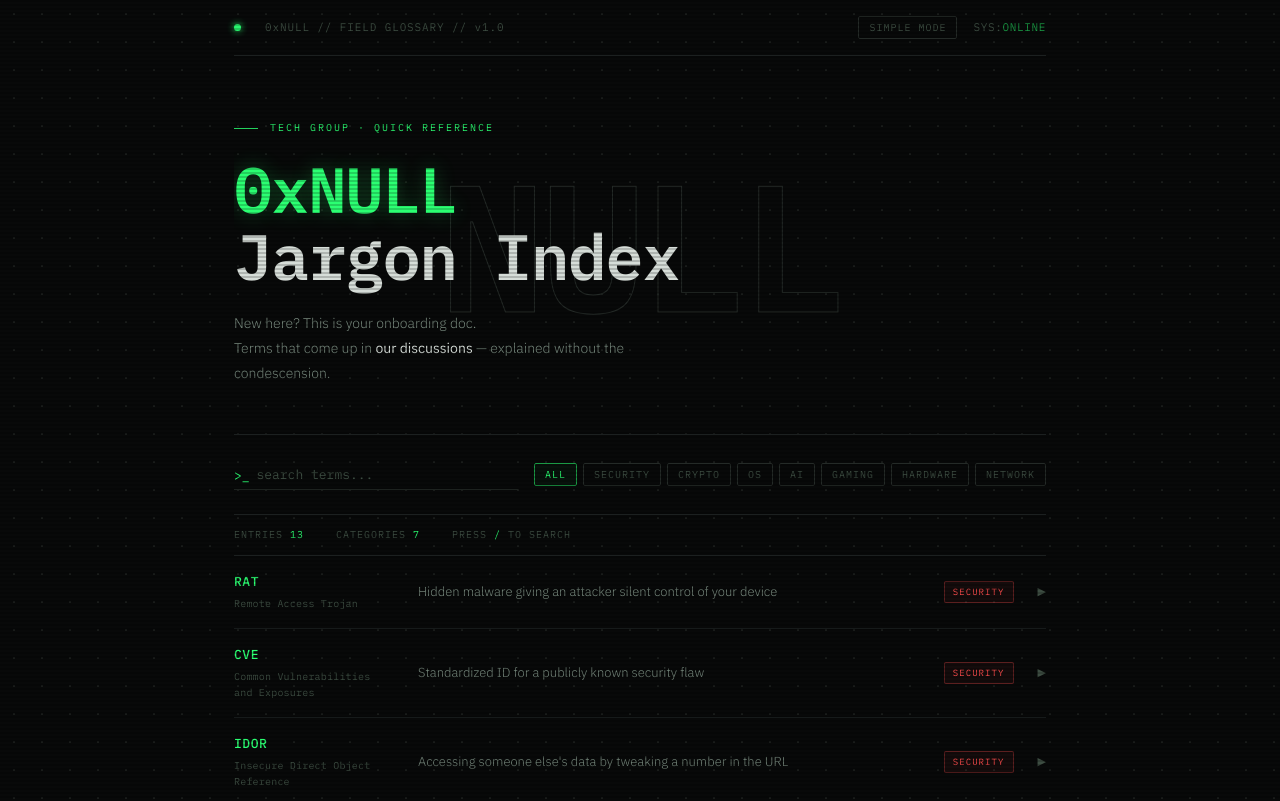
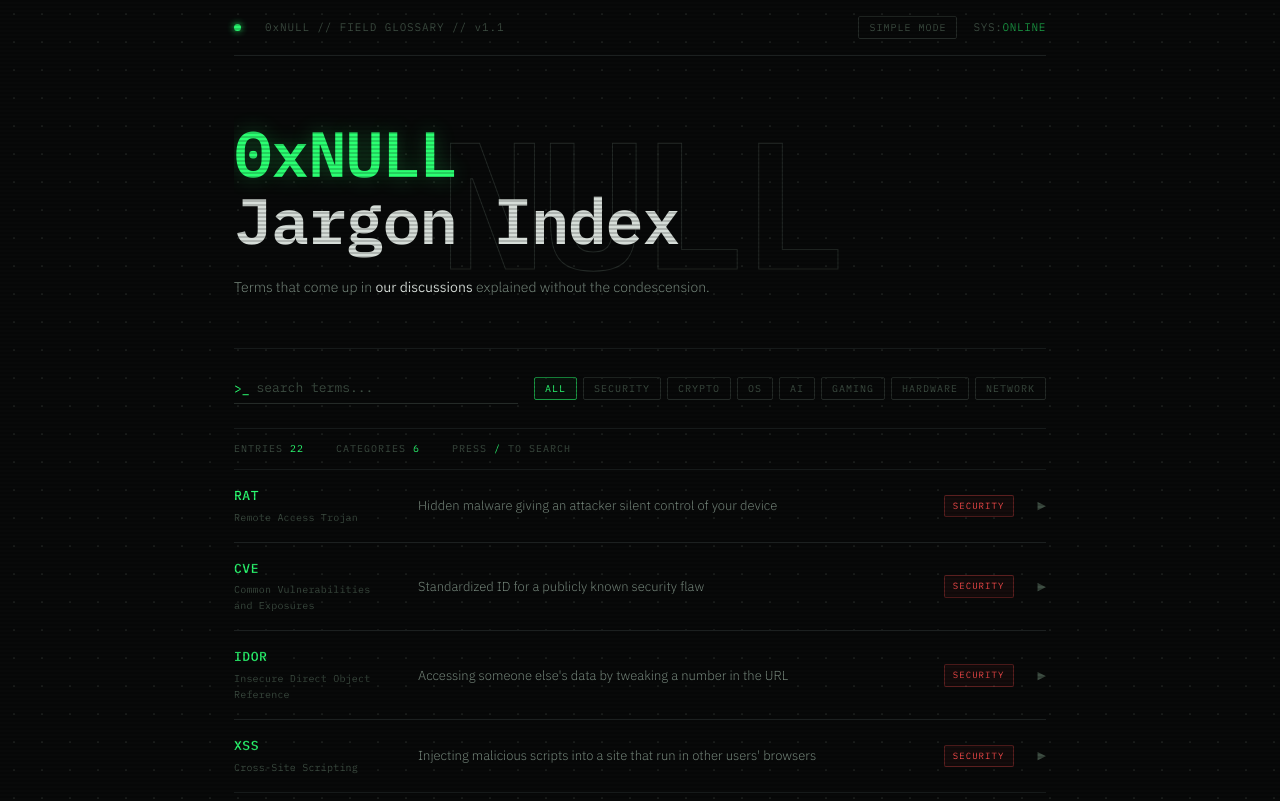
Before and after one commit to feelsunbreeze/0xNULL-Glossary, a plain HTML site: page index.html in a window 1280 px wide. Shown: the top 801 px of the page. Drawn offline with Linux system fonts and the light colour scheme.

Commit message:
added new entries

```diff
--- a/index.html
+++ b/index.html
@@ -850,7 +850,7 @@ body.simple .footer-right a { color: #888; }
   <div class="topbar">
     <div class="topbar-left">
       <div class="status-dot"></div>
-      <span class="topbar-id">0xNULL // FIELD GLOSSARY // v1.0</span>
+      <span class="topbar-id">0xNULL // FIELD GLOSSARY // v1.1</span>
     </div>
     <div style="display:flex;align-items:center;gap:1rem;">
       <button id="simple-toggle" onclick="toggleSimple()" title="Toggle simple mode">simple mode</button>
@@ -861,11 +861,9 @@ body.simple .footer-right a { color: #888; }
   <!-- HERO -->
   <div class="hero">
     <div class="hero-bg-text">NULL</div>
-    <div class="hero-tag">tech group · quick reference</div>
     <h1><span class="null">0xNULL</span><br>Jargon Index<span class="cursor"></span></h1>
     <p class="hero-desc">
-      New here? This is your onboarding doc.<br>
-      Terms that come up in <em>our discussions</em> — explained without the condescension.
+      Terms that come up in <em>our discussions</em> explained without the condescension.
     </p>
   </div>
 
@@ -1411,10 +1409,10 @@ body.simple .footer-right a { color: #888; }
       <div class="footer-copy">
         &copy; <span class="year">2026</span> <span class="sig">sunbreeze</span> // all rights reserved
       </div>
-      <div class="footer-sub">compiled for 0xNULL · feelsunbreeze.com</div>
+      <div class="footer-sub">compiled for 0xNULL · Sunbreeze</div>
     </div>
     <div class="footer-right">
-      v1.0 · 13 entries<br>
+      v1.1 · <span id="footer-count"></span> entries<br>
       <a href="https://feelsunbreeze.com" target="_blank" rel="noopener">feelsunbreeze.com ↗</a>
     </div>
   </footer>
@@ -1427,6 +1425,12 @@ body.simple .footer-right a { color: #888; }
   const noResults   = document.getElementById('no-results');
   const statVisible = document.getElementById('stat-visible');
   const filterBtns  = document.querySelectorAll('.filter-btn');
+
+  const totalCats = new Set([...entries].map(e => e.dataset.cat)).size;
+  document.querySelector('#stats-bar div:nth-child(2) span').textContent = totalCats;
+  const totalEntries = entries.length;
+  statVisible.textContent = totalEntries;
+  document.getElementById('footer-count').textContent = totalEntries;
   let activeCategory = 'all';
 
   function applyFilters() {
```
